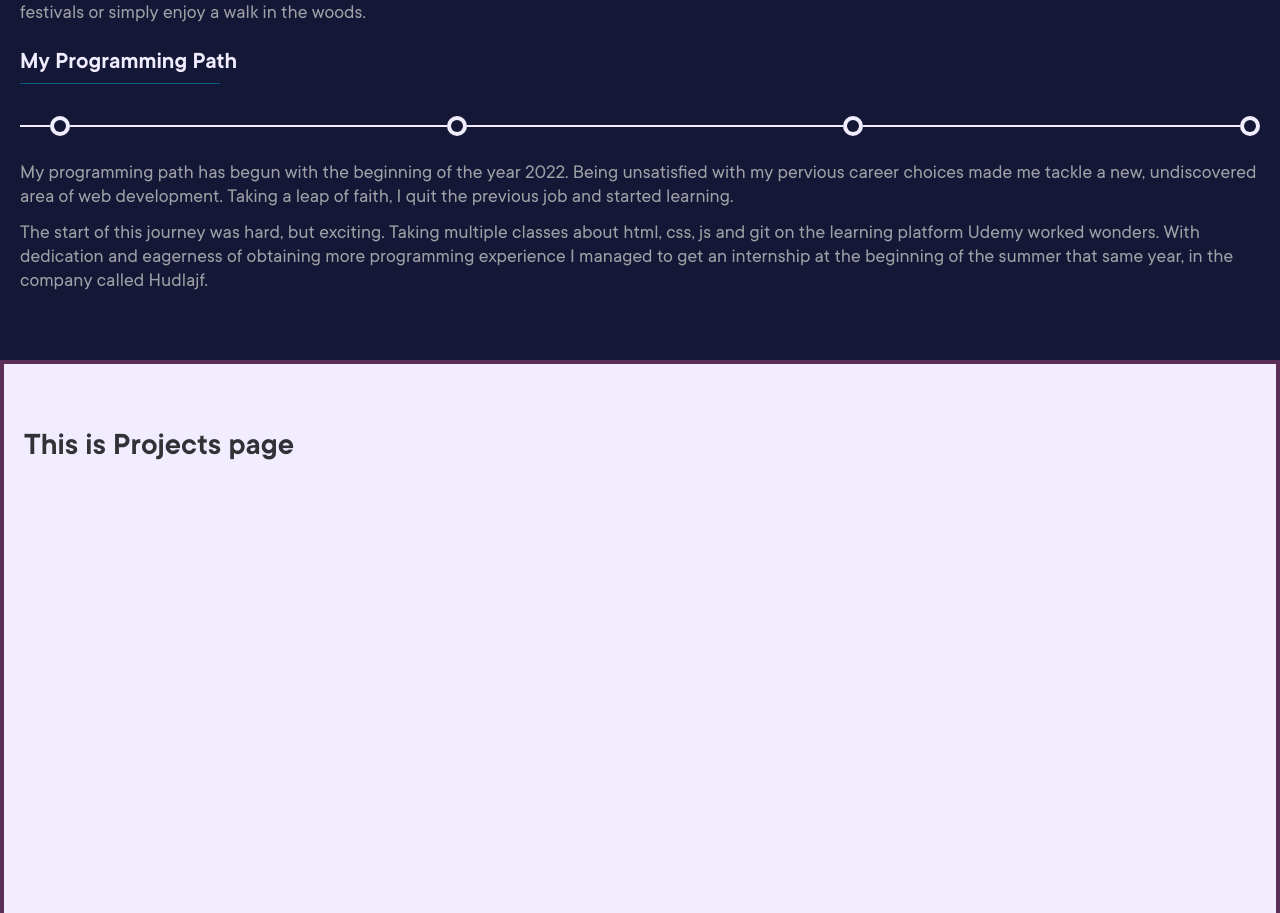
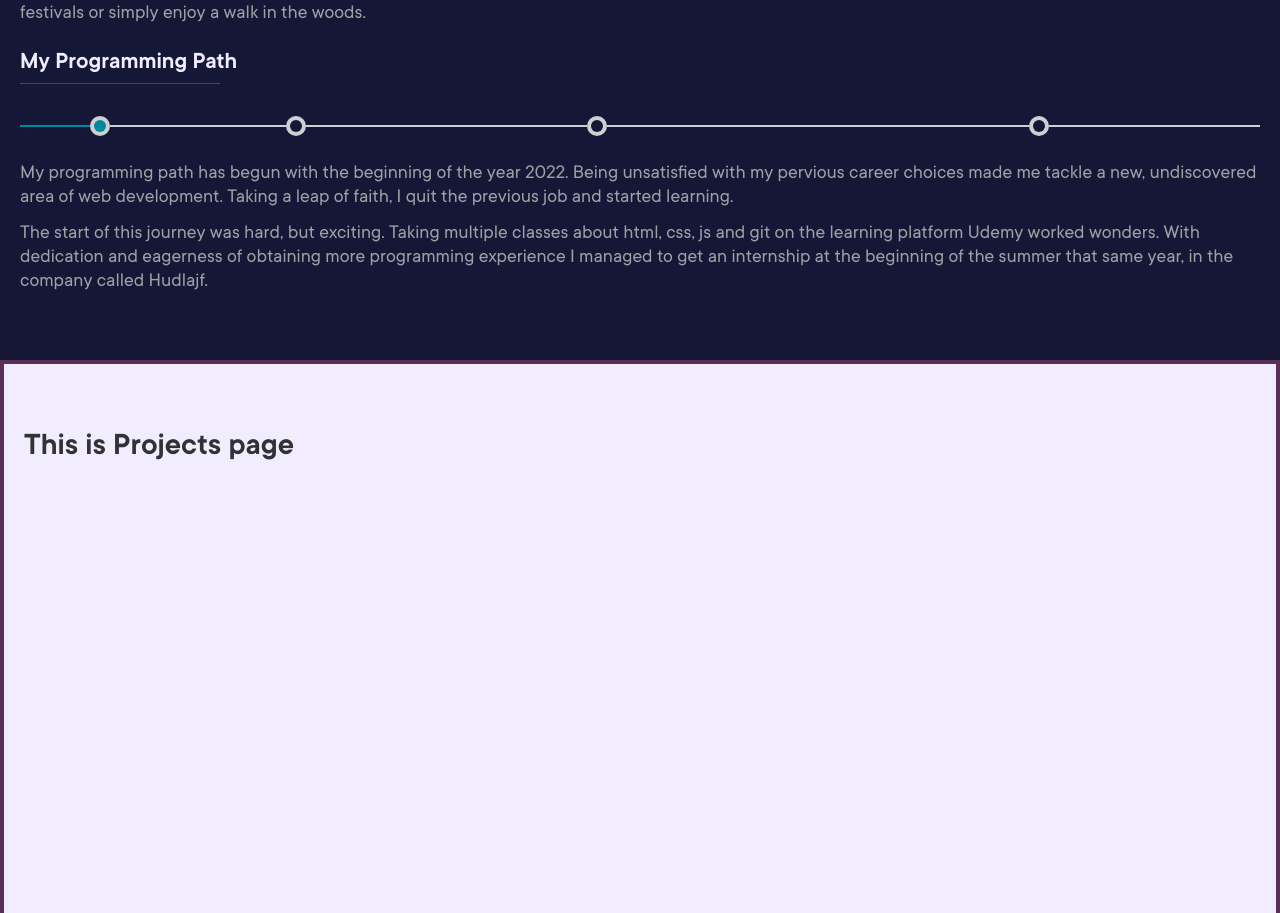
Before and after one commit to majdrab/majdrab.github.io, a Vue app: page / in a window 1280 px wide. Shown: the part 1028-1941 px from the top of the page. Built offline with nearby package versions, Linux system fonts and the light colour scheme.

Commit message:
feat: add tailwind variables to timeline in vue, try out different options for timeline

```diff
--- a/src/components/blocks/about/about_timeline/AboutTimeline.vue
+++ b/src/components/blocks/about/about_timeline/AboutTimeline.vue
@@ -4,31 +4,73 @@ import { computed, ref, onMounted } from "vue";
 import { gsap } from "gsap";
 import { useResizeObserver } from "@vueuse/core";
 import aboutTimelineData from '@/data/aboutTimelineData.json';
+import resolveConfig from 'tailwindcss/resolveConfig'
+import tailwindConfig from '../../../../../tailwind.config'
+
+const { theme } = resolveConfig(tailwindConfig)
+
+// console.log(theme.colors.primary.DEFAULT)
+
+const displayId = ref(0)
+
+function onButtonClick(id) {
+  setDisplayDirection(id)
+  getIdDifference(id)
+  displayId.value = id
+  animateLine()
+}
+
+// LINE
+const lineLength = ref(2)
+aboutTimelineData.forEach(el => {
+  lineLength.value = lineLength.value + el.duration
+});
+
+const idDifference = ref(0)
+function getIdDifference(idValue) {
+  idDifference.value = Math.abs(displayId.value - idValue)
+}
+
+const button = ref(null)
+const buttonInner = ref(null)
+const lineGreen = ref(null)
+function animateButton() {
+  if(button.value && buttonInner.value) {
+    gsap.to(buttonInner.value, {backgroundColor: theme.colors.primary.DEFAULT})
+    gsap.to(buttonInner.value[displayId.value], {backgroundColor: theme.colors.green[300]}, "<")
+  }
+
+  // const tl = gsap.timeline()
+  // if(button.value && buttonInner.value) {
+  //   tl.to(buttonInner.value, {backgroundColor: theme.colors.primary.DEFAULT})
+  //   tl.to(buttonInner.value[displayId.value], {backgroundColor: theme.colors.green[300]}, "<")
+    // console.log(button.value[displayId.value])
+    // console.log(buttonInner.value[displayId.value])
+}
+function animateLine() {
+  if(lineGreen.value) {
+    gsap.to(lineGreen.value[0], {width: '100%'})
+  }
+}
+
 
 // DISPLAY
-const timelineDisplayId = ref(0)
-
-function setDisplayId(id) {
-  setDisplayDirection(id)
-  timelineDisplayId.value = id
-}
-
 const currentDisplay = computed(() => {
-  return aboutTimelineData.find(display => display.id === timelineDisplayId.value);
+  return aboutTimelineData.find(display => display.id === displayId.value);
 });
 
 // display transition
 const displayDirectionForward = ref(true)
 
 function setDisplayDirection(idValue) {
-  if (timelineDisplayId.value > idValue && displayDirectionForward.value === true) {
+  if (displayId.value > idValue && displayDirectionForward.value === true) {
     displayDirectionForward.value = false
-  } else if (timelineDisplayId.value < idValue && displayDirectionForward.value === false) {
+  } else if (displayId.value < idValue && displayDirectionForward.value === false) {
     displayDirectionForward.value = true
   }
 }
 
-// display height transiton
+// display transiton height
 const displayContainer = ref(null);
 const displayContent = ref(null);
 
@@ -43,28 +85,22 @@ onMounted(() => {
       });
     }
   });
+  animateButton()
 });
 </script>
 
 <template>
   <div class="about-timeline">
     <div class="about-timeline__line">
-      <div class="h-[2px] w-[30px] flex-none bg-gray-100"></div>
-      <button @click="setDisplayId(0)" class="flex items-center justify-center flex-none h-5 w-5 rounded-full bg-gray-100">
-        <div class="h-3 w-3 rounded-full bg-primary"></div>
-      </button>
-      <div class="h-[2px] flex-1 bg-gray-100"></div>
-      <button @click="setDisplayId(1)" class="flex items-center justify-center flex-none h-5 w-5 rounded-full bg-gray-100">
-        <div class="h-3 w-3 rounded-full bg-primary"></div>
-      </button>
-      <div class="h-[2px] flex-1 bg-gray-100"></div>
-      <button @click="setDisplayId(2)" class="flex items-center justify-center flex-none h-5 w-5 rounded-full bg-gray-100">
-        <div class="h-3 w-3 rounded-full bg-primary"></div>
-      </button>
-      <div class="h-[2px] flex-1 bg-gray-100"></div>
-      <button @click="setDisplayId(3)" class="flex items-center justify-center flex-none h-5 w-5 rounded-full bg-gray-100">
-        <div class="h-3 w-3 rounded-full bg-primary"></div>
-      </button>
+      <div class="h-[2px] bg-green-300" :style="'width: ' + 2/lineLength*100 + '%;'"></div>
+      <template v-for="singleTimeline in aboutTimelineData" :key="singleTimeline.id">
+        <button ref="button" @click="onButtonClick(singleTimeline.id)" class="flex items-center justify-center flex-none h-5 w-5 rounded-full bg-gray-200">
+          <div ref="buttonInner" class="h-3 w-3 rounded-full bg-primary"></div>
+        </button>
+        <div class="h-[2px] bg-gray-200" :style="'width: ' + singleTimeline.duration/lineLength*100 + '%;'">
+          <div ref="lineGreen" class="h-full w-0 bg-green-300"></div>
+        </div>
+      </template>
     </div>
     <div ref="displayContainer" class="about-timeline__display" :class="{'display-direction-change': displayDirectionForward }">
       <Transition mode="out-in">
--- /dev/null
+++ b/src/components/blocks/about/about_timeline/components/TimelineButton.vue
@@ -0,0 +1,28 @@
+<script setup>
+// import { computed, ref } from "vue";
+import { ref } from "vue";
+import aboutTimelineData from '@/data/aboutTimelineData.json';
+
+defineProps({
+  contactsData: {
+    type: Array,
+    required: true
+  }
+})
+
+// DISPLAY
+const timelineDisplayId = ref(0)
+
+
+
+</script>
+
+<template>
+  <button class="flex items-center justify-center flex-none h-5 w-5 rounded-full bg-gray-100">
+    <div class="h-3 w-3 rounded-full bg-primary"></div>
+  </button>
+</template>
+
+<style scoped>
+
+</style>
--- a/src/data/aboutTimelineData.json
+++ b/src/data/aboutTimelineData.json
@@ -3,6 +3,7 @@
     "id": 0,
     "title": "The Beginning",
     "time": "january 2022",
+    "duration": 5,
     "text": [
       "My programming path has begun with the beginning of the year 2022. Being unsatisfied with my pervious career choices made me tackle a new, undiscovered area of web development. Taking a leap of faith, I quit the previous job and started learning.",
       "The start of this journey was hard, but exciting. Taking multiple classes about html, css, js and git on the learning platform Udemy worked wonders. With dedication and eagerness of obtaining more programming experience I managed to get an internship at the beginning of the summer that same year, in the company called Hudlajf."
@@ -13,6 +14,7 @@
     "id": 1,
     "title": "Hudlajf",
     "time": "june 2022",
+    "duration": 8,
     "text": [
       "Working in the Hudlajf team was an awesome experience, and under the tutorship of a menthor my understanding of code has greatly improved. During my time there I got to work with sass and my first js framework, vue, and with it the knowledge of code reusability, components, recursive components, overall organization of my code and the folder structure in applications.",
       "In november 2022, after several months our cooperation has sadly ended, because of the company's financial situation. For the next three months I have searched for my first proper job as a junior web developer and worked on improving my vue and js skills."
@@ -23,6 +25,7 @@
     "id": 2,
     "title": "Humanfrog",
     "time": "february 2023",
+    "duration": 12,
     "text": [
       "In the beginning of february 2023 an opportunity showed itself and I got the role of junior web developer in the company Humanfrog.",
       "Getting my first developer job was great and educational. While I was promised to be able to work with vue, which I was familiar with, I have worked mostly in laravel blades and php. Not being sure how I felt about it, I was lukcy to get a great menthor and with her help I've learned to work with the given technologies. Working on big, real projects pushed my knowledge to new level and I learned to collaborate with designers and backend developers. Near the end of the year 2023 we started using tailwind on new projects, which I grew to like a lot.",
@@ -34,6 +37,7 @@
     "id": 3,
     "title": "Present",
     "time": "february 2024",
+    "duration": 6,
     "text": ["Text about after humanfrog - present coming soon!"],
     "knowledge": ["vue", "tailwind", "gsap", "git"]
   }
--- a/tailwind.config.js
+++ b/tailwind.config.js
@@ -2,7 +2,7 @@
 /*eslint-env node*/
 
 /** @type {import('tailwindcss').Config} */
-const plugin = require('tailwindcss/plugin')
+import plugin from 'tailwindcss/plugin'
 
 import defaultTheme from 'tailwindcss/defaultTheme';
 
```
